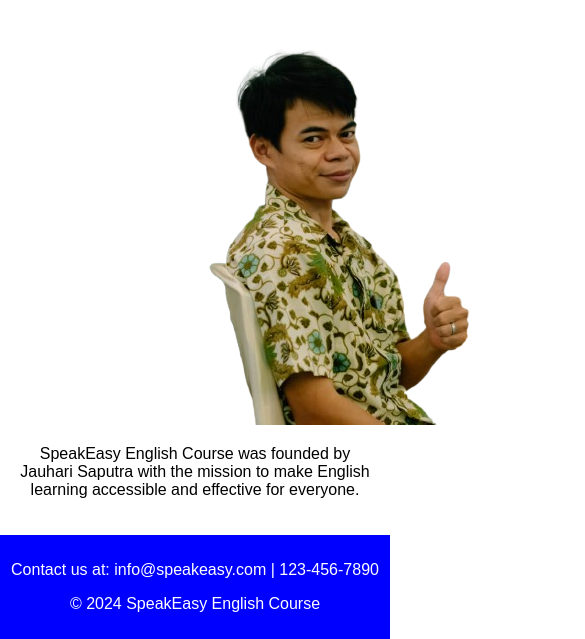
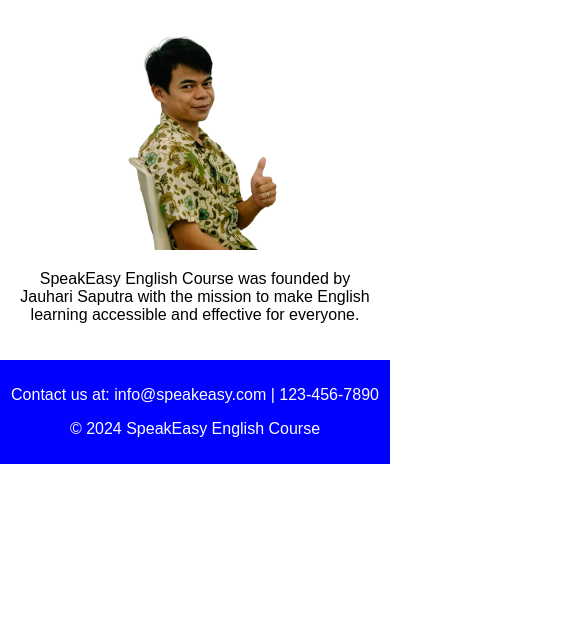
Before and after one commit to jauharisaputra/speakeasyenglishcourse, a plain HTML site: page about.html in a window 390 px wide. Shown: the part 283-922 px from the top of the page, 585 px wide, since content can reach past the window. After the commit the page ends 844 px from the top, so only its background shows below. Drawn offline with Linux system fonts and the light colour scheme.

Commit message:
image responsive

```diff
--- a/styles.css
+++ b/styles.css
@@ -98,4 +98,9 @@ footer {
     .register form {
         width: 100%;
     }
+
+    .about img {
+        max-width: 100%;
+        height: auto;
+    }
 }
```
